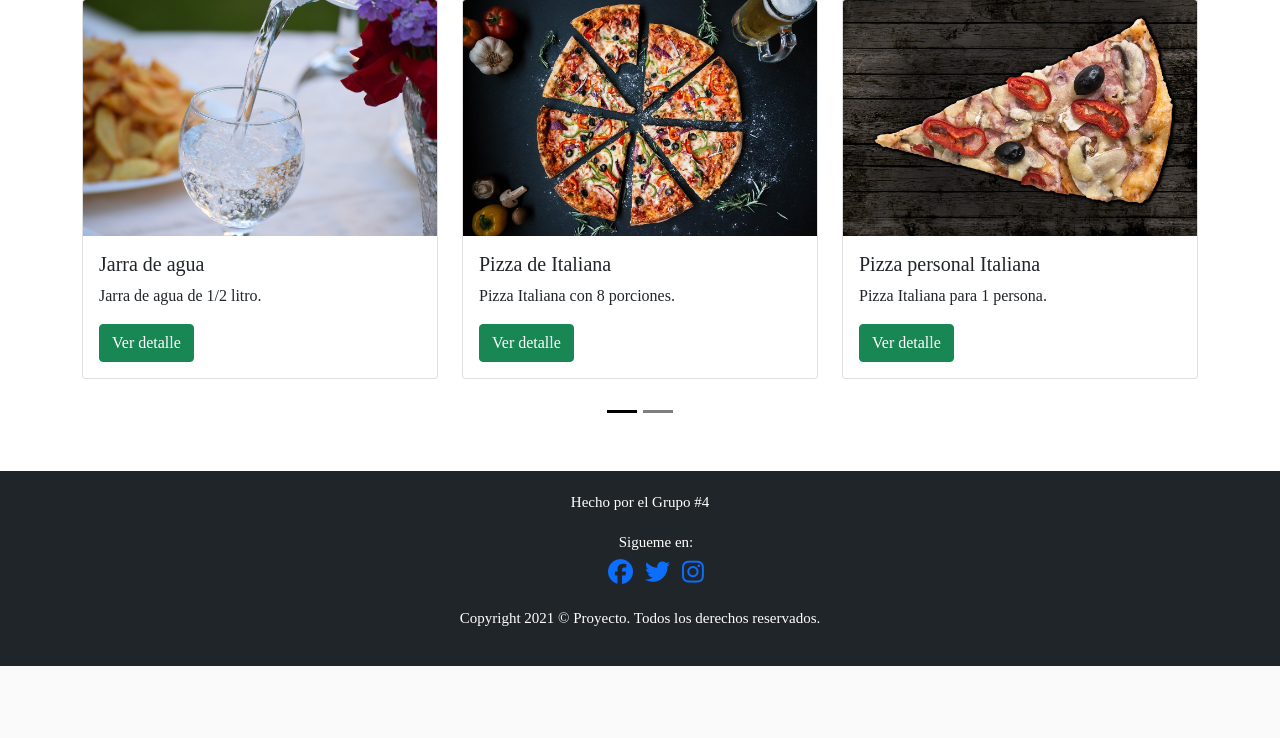
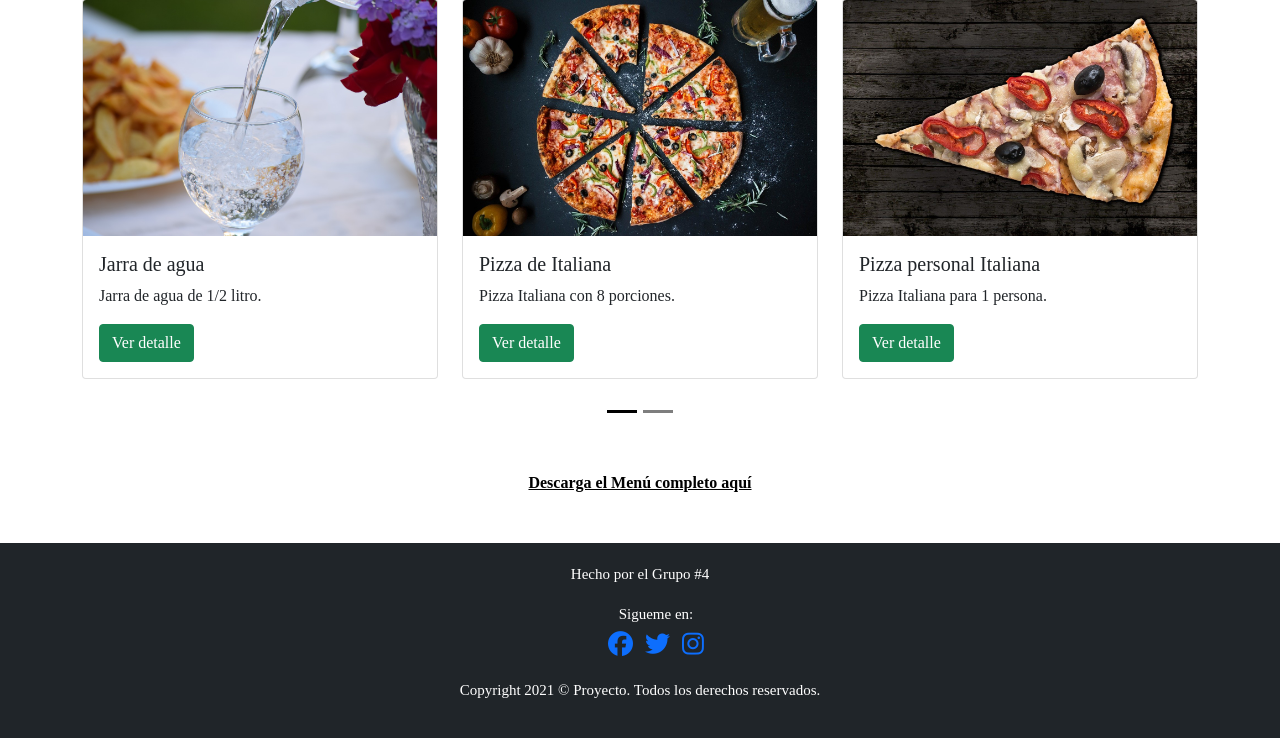
Before and after one commit to iLuisOlivares/SalSalsa-WebPage, a PHP site: page /carta.php in a window 1280 px wide. Shown: the part 1583-2321 px from the top of the page. Before the commit the page ends 2249 px from the top, so only its background shows below. Run offline with PHP 8.4, Linux system fonts and the light colour scheme; some libraries are stand-ins or nearby versions.

Commit message:
Download menu file

```diff
--- a/carta.php
+++ b/carta.php
@@ -154,7 +154,7 @@
                     />
                     <div class="card-body">
                       <h5 class="card-title">Copa de papas sencillo</h5>
-                      <p class="card-text">Copa de papas con</p>
+                      <p class="card-text">Copa de papas con guacamole.</p>
                       <!-- Trigger/Open The Modal -->
                       <button
                         type="button"
@@ -360,6 +360,11 @@
       </div>
     </main>
 
+    <!-- Link to download the menu -->
+    <div class="o-menu-doc">
+      <a  href="./assets/doc/Menu_Completo.pdf" download="menu">Descarga el Menú completo aquí</a>
+    </div>
+
     <!-- The Modal -->
     <div id="myModal" class="modal">
       <!-- Modal content -->
--- a/css/carta.css
+++ b/css/carta.css
@@ -13,6 +13,17 @@
 .o-fix {
   position: bottom;
   padding-bottom: 60px;
+}
+
+.o-menu-doc {
+  margin: auto;
+  text-align: center;
+  margin-bottom: 3rem;
+}
+
+.o-menu-doc > a {
+  color: black;
+  font-weight: bold;
 }
 
 .carousel-indicators [data-bs-target] {
--- a/js/carta.js
+++ b/js/carta.js
@@ -55,7 +55,7 @@ function determinarPlato(v) {
     document.getElementById("o-value-plato-image").appendChild(img);
   } else if(v == 6) {
     document.getElementById("o-value-plato-titulo").innerHTML = "Copa de papas sencillo";
-    document.getElementById("o-value-plato-descripcion").innerHTML = "Copa de papas con";
+    document.getElementById("o-value-plato-descripcion").innerHTML = "Copa de papas con guacamole.";
     img.src = 'http://localhost/proyecto/assets/img/menu/img6.jpg';
     document.getElementById("o-value-plato-image").appendChild(img);
   } else if(v == 7) {
--- a/partials/header.php
+++ b/partials/header.php
@@ -28,7 +28,7 @@
                     <ul class="navbar-nav ms-auto my-2 my-lg-0">
                         <li class="nav-item"><a class="nav-link" href="index.php">Inicio</a></li>
                         <li class="nav-item"><a class="nav-link" href="nosotros.php">Nosotros</a></li>
-                        <li class="nav-item"><a class="nav-link" href="carta.php">Menu</a></li>
+                        <li class="nav-item"><a class="nav-link" href="carta.php">Menú</a></li>
                         <li class="nav-item"><a class="nav-link" href="servicios.php">Servicios</a></li>
                         <li class="nav-item"><a class="nav-link" href="formulario.php">Contáctanos</a></li>
                         <li class="nav-item"><a class="nav-link" href="mapa.php">Mapa</a></li>
```
Also changed, not shown: 1 other file.
